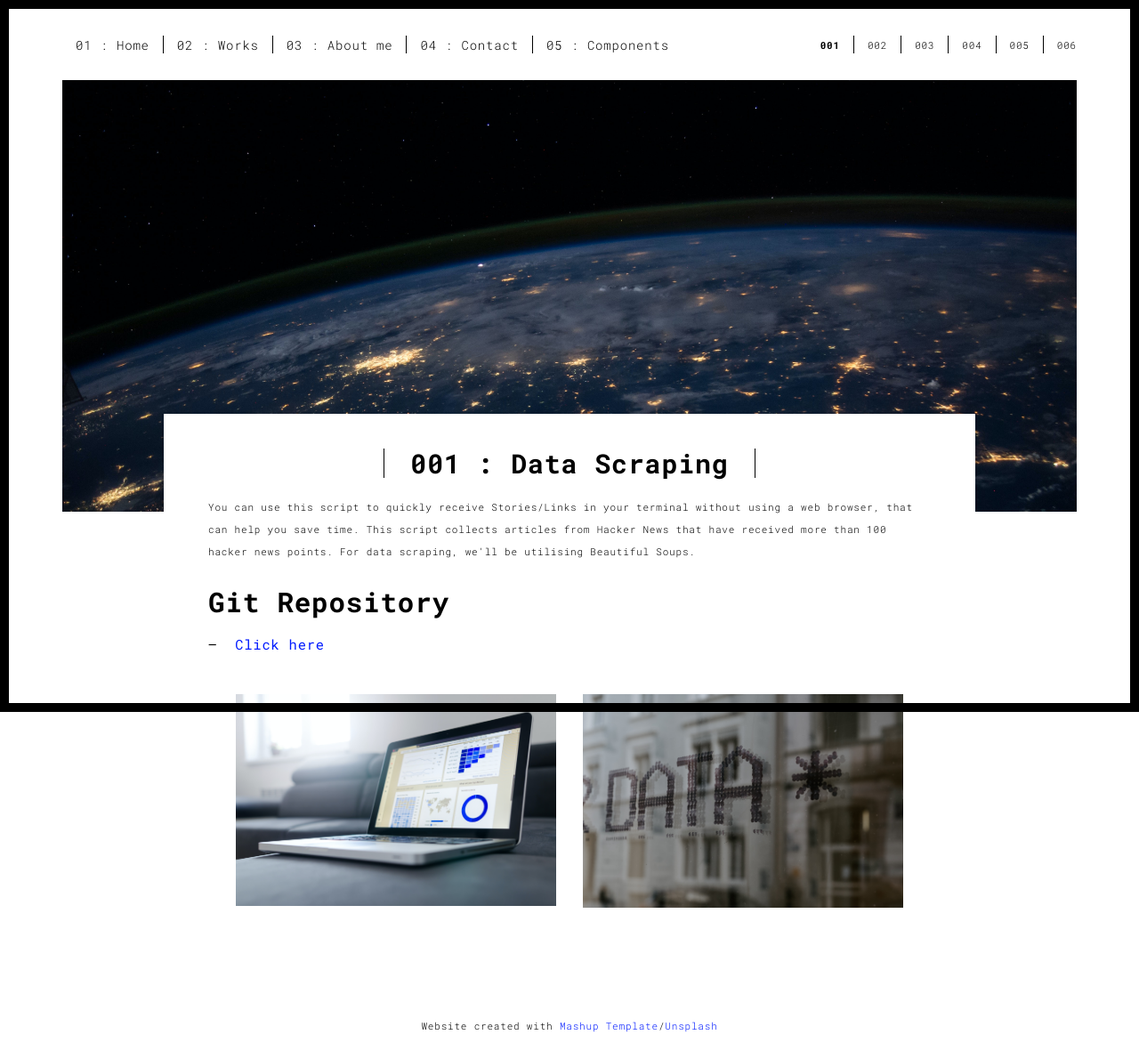
After one commit to kaustubh43/Portfolio, a Flask app: template templates/work2.html in a window 1280 px wide. The commit adds this page. Shown: the whole page at 89% size. Run offline with Flask 2, Linux system fonts and the light colour scheme; the template is opened without the code that fills it, so the values that code supplies are empty.

Commit message:
modified works

```diff
--- /dev/null
+++ b/templates/work2.html
@@ -0,0 +1,131 @@
+<!DOCTYPE html>
+<html lang="en">
+
+<head>
+  <meta charset="UTF-8">
+  <meta content="IE=edge" http-equiv="X-UA-Compatible">
+  <meta content="width=device-width,initial-scale=1" name="viewport">
+  <meta content="description" name="description">
+  <meta name="google" content="notranslate" />
+  <meta content="Mashup templates have been developped by Orson.io team" name="author">
+
+  <!-- Disable tap highlight on IE -->
+  <meta name="msapplication-tap-highlight" content="no">
+
+  <link rel="apple-touch-icon" sizes="180x180" href="./static/assets/apple-icon-180x180.png">
+  <link href="./static/assets/favicon.png" rel="icon">
+
+  <title>Data Scraping</title>
+
+<link href="./static/main.3f6952e4.css" rel="stylesheet"></head>
+
+<body class="">
+<div id="site-border-left"></div>
+<div id="site-border-right"></div>
+<div id="site-border-top"></div>
+<div id="site-border-bottom"></div>
+<!-- Add your content of header -->
+<header>
+  <nav class="navbar  navbar-fixed-top navbar-default">
+    <div class="container">
+        <button type="button" class="navbar-toggle collapsed" data-toggle="collapse" data-target="#navbar-collapse" aria-expanded="false">
+          <span class="sr-only">Toggle navigation</span>
+          <span class="icon-bar"></span>
+          <span class="icon-bar"></span>
+          <span class="icon-bar"></span>
+        </button>
+
+      <div class="collapse navbar-collapse" id="navbar-collapse">
+        <ul class="nav navbar-nav ">
+          <li><a href="./index.html" title="">01 : Home</a></li>
+          <li><a href="./works.html" title="">02 : Works</a></li>
+          <li><a href="./about.html" title="">03 : About me</a></li>
+          <li><a href="./contact.html" title="">04 : Contact</a></li>
+          <li><a href="./components.html" title="">05 : Components</a></li>
+        </ul>
+
+
+          <ul class="nav navbar-nav navbar-right navbar-small visible-md visible-lg">
+            <li><a href="./index.html" title="" class="active">001</a></li>
+            <li><a href="./work2.html" title="">002</a></li>
+            <li><a href="./work3.html" title="">003</a></li>
+            <li><a href="./work4.html" title="">004</a></li>
+            <li><a href="./work5.html" title="">005</a></li>
+            <li><a href="./work6.html" title="">006</a></li>
+          </ul>
+
+
+      </div>
+    </div>
+  </nav>
+</header>
+<div class="section-container">
+  <div class="container">
+    <div class="row">
+      <div class="col-xs-12">
+        <img src="./static/assets/images/work2-title.jpg" class="img-responsive" alt="">
+        <div class="card-container">
+          <div class="text-center">
+            <h1 class="h2">001 : Data Scraping</h1>
+          </div>
+          <p>You can use this script to quickly receive Stories/Links in your terminal without using a web browser, that can help you save time. This script collects articles from Hacker News that have received more than 100 hacker news points. For data scraping, we'll be utilising Beautiful Soups.</p>
+
+          <blockquote>
+            <p href='https://github.com/kaustubh43/Password-Checker'>Git Repository</p>
+            <!-- <small class="pull-right">Click here</small> -->
+			<small class="pull-left"><a href='https://github.com/kaustubh43/Scraping-Data-with-Python'>Click here</a></small>
+          </blockquote>
+        </div>
+      </div>
+
+
+
+      <div class="col-md-8 col-md-offset-2 section-container-spacer">
+        <div class="row">
+          <div class="col-xs-12 col-md-6">
+            <img src="./static/assets/images/work2-internal1.jpg" class="img-responsive" alt="">
+          </div>
+          <div class="col-xs-12 col-md-6">
+            <img src="./static/assets/images/work2-internal2.jpg" class="img-responsive" alt="">
+          </div>
+        </div>
+      </div>
+
+
+    </div>
+  </div>
+</div>
+
+
+<footer class="footer-container text-center">
+  <div class="container">
+    <div class="row">
+      <div class="col-xs-12">
+        <p>Website created with <a href="http://www.mashup-template.com/" title="Create website with free html template">Mashup Template</a>/<a href="https://www.unsplash.com/" title="Beautiful Free Images">Unsplash</a></p>
+      </div>
+    </div>
+  </div>
+</footer>
+
+<script>
+  document.addEventListener("DOMContentLoaded", function (event) {
+     navActivePage();
+  });
+</script>
+
+<!-- Google Analytics: change UA-XXXXX-X to be your site's ID
+
+<script>
+  (function (i, s, o, g, r, a, m) {
+    i['GoogleAnalyticsObject'] = r; i[r] = i[r] || function () {
+      (i[r].q = i[r].q || []).push(arguments)
+    }, i[r].l = 1 * new Date(); a = s.createElement(o),
+      m = s.getElementsByTagName(o)[0]; a.async = 1; a.src = g; m.parentNode.insertBefore(a, m)
+  })(window, document, 'script', '//www.google-analytics.com/analytics.js', 'ga');
+  ga('create', 'UA-XXXXX-X', 'auto');
+  ga('send', 'pageview');
+</script>
+
+--> <script type="text/javascript" src="./static/main.70a66962.js"></script></body>
+
+</html>
```
Also changed, not shown: templates/works.html (+5 -5 lines), static/assets/images/work2-internal1.jpg (added), static/assets/images/work2-internal2.jpg (added), static/assets/images/work2-title.jpg (added), 1 other file.
